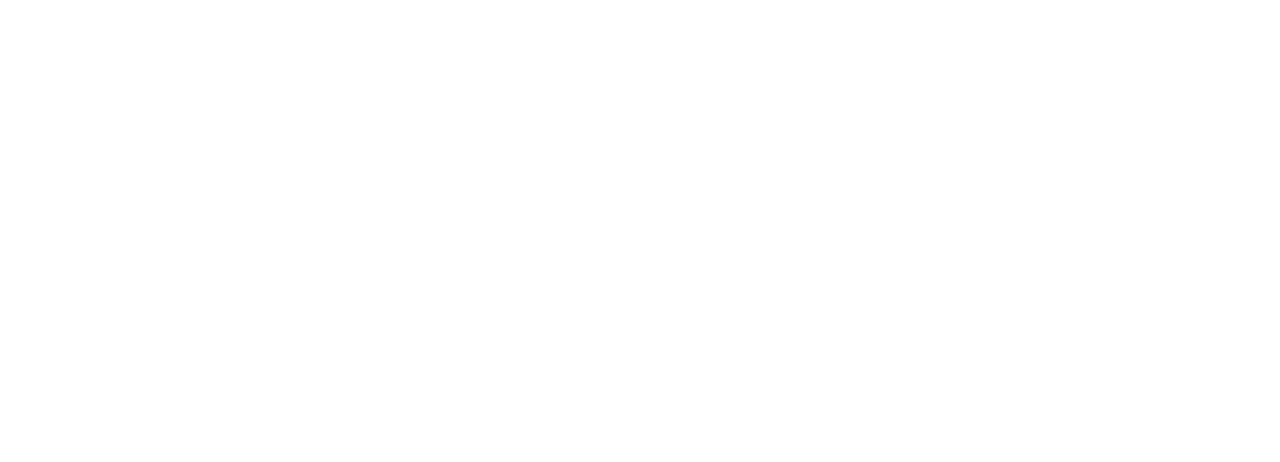
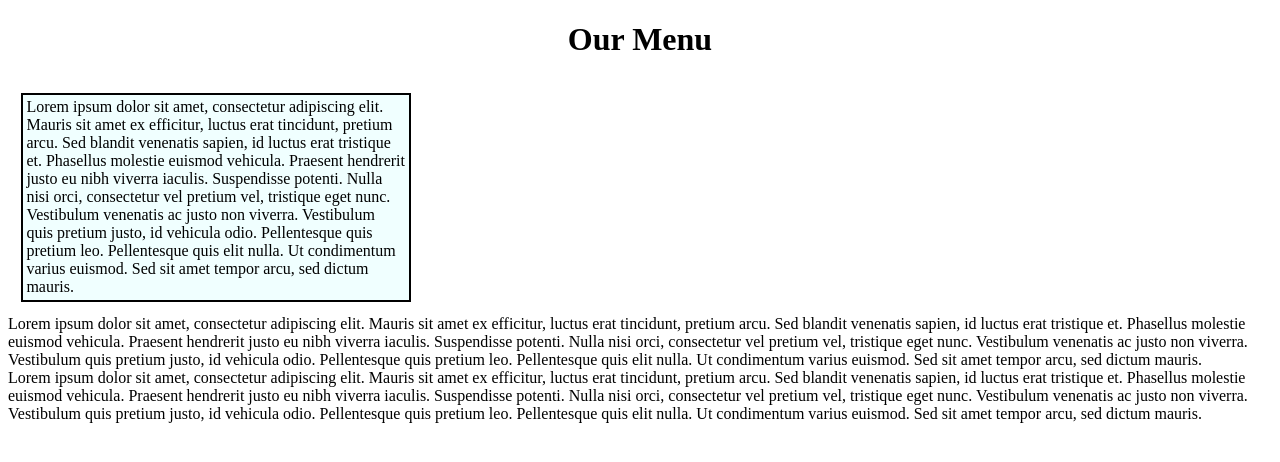
Before and after one commit to krishnarao22/coursera-js-webdev, a plain HTML site: page module2_sol/index.html in a window 1280 px wide. Drawn offline with Linux system fonts and the light colour scheme.

Commit message:
Changes to index file

```diff
--- a/module2_sol/index.html
+++ b/module2_sol/index.html
@@ -1 +1,29 @@
 <!DOCTYPE HTML>
+<html>
+    <head>
+        <link rel="stylesheet" href="stylesheet.css">
+        <title>Module 2 Project</title>
+    </head>
+
+    <body>
+        <h1>Our Menu</h1>
+        <div id="container-box-1">
+            Lorem ipsum dolor sit amet, consectetur adipiscing elit. Mauris sit amet ex efficitur, luctus erat tincidunt, pretium arcu. Sed blandit venenatis sapien, id luctus erat tristique et. Phasellus molestie euismod vehicula. Praesent hendrerit justo eu nibh viverra iaculis. Suspendisse potenti. Nulla nisi orci, consectetur vel pretium vel, tristique eget nunc. Vestibulum venenatis ac justo non viverra. Vestibulum quis pretium justo, id vehicula odio. Pellentesque quis pretium leo. Pellentesque quis elit nulla. Ut condimentum varius euismod. Sed sit amet tempor arcu, sed dictum mauris.
+        </div>
+
+        <div id="container-box-2">
+            Lorem ipsum dolor sit amet, consectetur adipiscing elit. Mauris sit amet ex efficitur, luctus erat tincidunt, pretium arcu. Sed blandit venenatis sapien, id luctus erat tristique et. Phasellus molestie euismod vehicula. Praesent hendrerit justo eu nibh viverra iaculis. Suspendisse potenti. Nulla nisi orci, consectetur vel pretium vel, tristique eget nunc. Vestibulum venenatis ac justo non viverra. Vestibulum quis pretium justo, id vehicula odio. Pellentesque quis pretium leo. Pellentesque quis elit nulla. Ut condimentum varius euismod. Sed sit amet tempor arcu, sed dictum mauris.
+        </div>
+
+        <div id="container-box-3">
+            Lorem ipsum dolor sit amet, consectetur adipiscing elit. Mauris sit amet ex efficitur, luctus erat tincidunt, pretium arcu. Sed blandit venenatis sapien, id luctus erat tristique et. Phasellus molestie euismod vehicula. Praesent hendrerit justo eu nibh viverra iaculis. Suspendisse potenti. Nulla nisi orci, consectetur vel pretium vel, tristique eget nunc. Vestibulum venenatis ac justo non viverra. Vestibulum quis pretium justo, id vehicula odio. Pellentesque quis pretium leo. Pellentesque quis elit nulla. Ut condimentum varius euismod. Sed sit amet tempor arcu, sed dictum mauris.
+        </div>
+
+
+    </body>
+
+
+
+
+
+</html>
```
